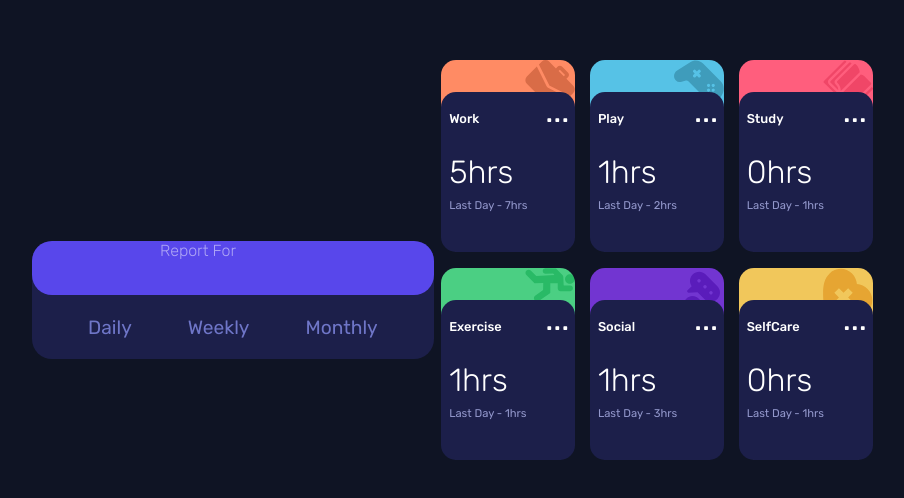
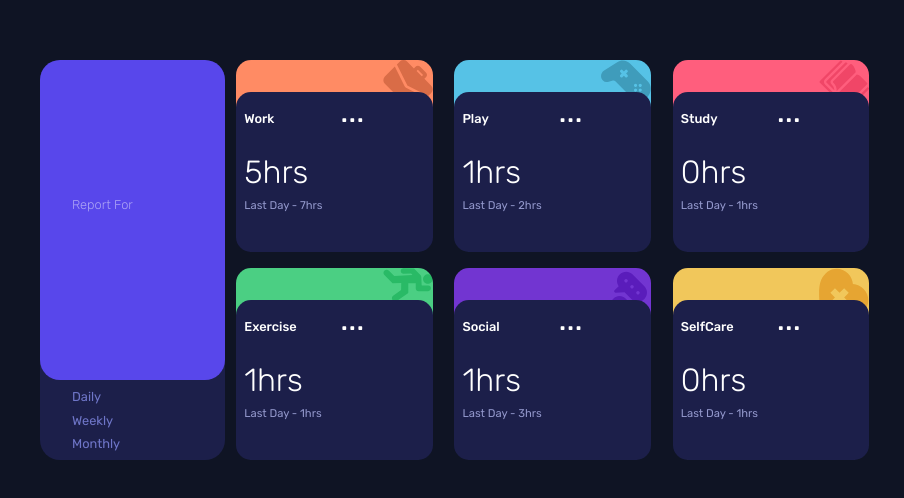
Before and after one commit to PiotrBablok/Time_Tracking_Dashboard, a React (Create React App) app: page / in a window 1280 px wide. Shown: the part 140-638 px from the top of the page, without its empty margins (184-1088 px from the left). Built offline with nearby package versions, Linux system fonts and the light colour scheme; no server answers.

Commit message:
Style PersonCard component

```diff
--- a/src/components/person_card/PersonCard.css
+++ b/src/components/person_card/PersonCard.css
@@ -1,15 +1,15 @@
-.control-panel{
-    width: 90%;
+.control-panel {
     background-color: hsl(235, 46%, 20%);
     margin-top: 5rem;
     border-radius: 20px;
+    width: 90%;
 }
 
 .control-panel__person {
     color: white;
     display: grid;
     grid-template-columns: 8rem 1fr;
-    grid-template-rows: repeat(2,minmax(0,1fr));
+    grid-template-rows: repeat(2, minmax(0, 1fr));
     background-color: hsl(246, 80%, 60%);
     border-radius: 20px 20px 20px 20px;
 }
@@ -51,6 +51,34 @@
     width: 100%;
 }
 
+.control-panel__person img {
+    justify-self: center;
+    align-self: center;
+    grid-area: 1/1/3/2;
+    border: 3px solid white;
+    border-radius: 50%;
+    background-color: transparent;
+    height: 70%;
+}
+
+.control-panel__person p {
+    justify-self: flex-start;
+    align-self: flex-end;
+    grid-area: 1/2/2/3;
+    background-color: transparent;
+    padding-bottom: 0.5rem;
+    font-weight: 300;
+    color: rgba(255, 255, 255, 0.514);
+}
+
+.control-panel__person h3 {
+    padding-top: 0.5rem;
+    grid-area: 2/2/3/3;
+    background-color: transparent;
+    font-weight: 300;
+    font-size: 1.2rem;
+}
+
 .control-panel__panel button {
     color: hsl(235, 45%, 61%);
     border: none;
@@ -63,3 +91,52 @@
     transition-timing-function: ease-out;
     color: white;
 }
+
+@media (min-width: 700px) {
+    .control-panel {
+        width: 35%;
+        margin: 0 0 0 0.5rem;
+        height: 25rem;
+    }
+
+    .control-panel__person {
+        grid-template-columns: 1fr;
+        grid-template-rows: 8rem 2rem 1fr;
+        padding-left: 2rem;
+        padding-right: 2rem;
+        height: 80%;
+    }
+
+    .control-panel__person img {
+        grid-area: 1/1/2/2;
+        justify-self: flex-start;
+    }
+
+    .control-panel__person p {
+        grid-area: 2/1/3/2;
+        font-size: 0.8rem;
+
+    }
+
+    .control-panel__person h3 {
+        grid-area: 3/1/4/2;
+        font-size: 1.8rem;
+    }
+
+    .control-panel__panel {
+        flex-direction: column;
+        align-items: flex-start;
+        padding-left: 2rem;
+        height: 5rem;
+    }
+
+    .control-panel__panel button {
+        font-size: 0.8rem;
+    }
+}
+
+@media (min-width: 850px) {
+    .control-panel {
+        width: 15rem;
+    }
+}
```
